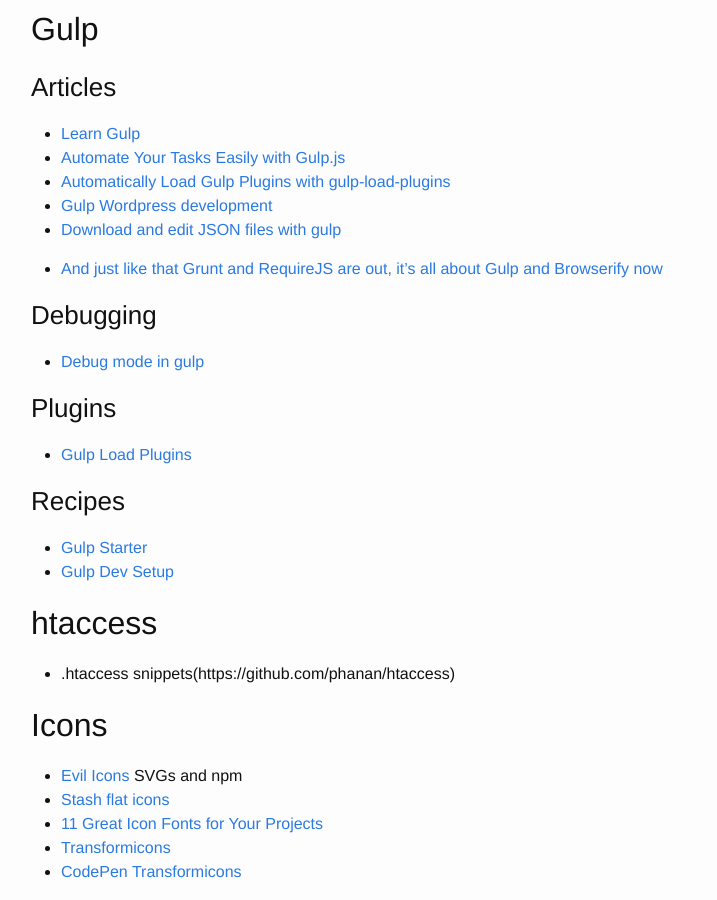
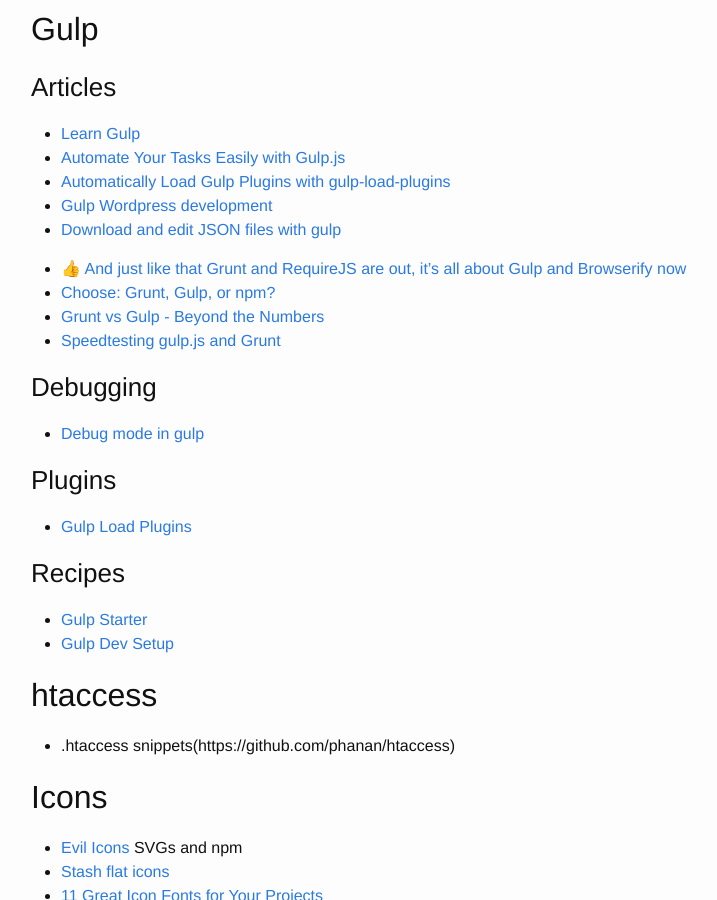
Before and after one commit to brownerd/brownerd.github.io, a Jekyll site: the page built from _posts/2015-01-01-reading-list-2015.md, in a window 1280 px wide and 900 px high, scrolled down 4848 px. Shown: the whole window, without its empty margins (239-956 px from the left). Built offline with Jekyll 4.4.1, drawn with Linux system fonts in a browser that asks for light colours; emoji names are drawn with the system emoji font; some of the changed text lies outside the part shown.

Commit message:
gulp and browserify articles

```diff
--- a/_posts/2015-01-01-reading-list-2015.md
+++ b/_posts/2015-01-01-reading-list-2015.md
@@ -279,7 +279,10 @@ Just tyring to get better with handling merge conflicts
 - [Gulp Wordpress development](http://mattbanks.me/gulp-wordpress-development/)
 - [Download and edit JSON files with gulp](http://ole.michelsen.dk/blog/download-and-edit-json-files-with-gulp.html)
 
-- [And just like that Grunt and RequireJS are out, it’s all about Gulp and Browserify now](http://www.100percentjs.com/just-like-grunt-gulp-browserify-now/)
+- [:+1: And just like that Grunt and RequireJS are out, it’s all about Gulp and Browserify now](http://www.100percentjs.com/just-like-grunt-gulp-browserify-now/)
+- [Choose: Grunt, Gulp, or npm?](http://ponyfoo.com/articles/choose-grunt-gulp-or-npm)
+- [Grunt vs Gulp - Beyond the Numbers](http://jaysoo.ca/2014/01/27/gruntjs-vs-gulpjs/)
+- [Speedtesting gulp.js and Grunt](http://tech.tmw.co.uk/2014/01/speedtesting-gulp-and-grunt/)
 
 
 ### Debugging
@@ -413,7 +417,7 @@ Just tyring to get better with handling merge conflicts
 - [Journey From RequireJS to Browserify ](http://esa-matti.suuronen.org/blog/2013/03/22/journey-from-requirejs-to-browserify/)
 - [Backbone & jQuery meet Browserify: easy.](http://learnjs.io/blog/2013/11/23/backbone-jquery-browserify/)
 
-#### Gulp and  Browserify
+#### Gulp and Browserify
 - [And just like that Grunt and RequireJS are out, it’s all about Gulp and Browserify now](http://www.100percentjs.com/just-like-grunt-gulp-browserify-now/)
 - [:+1: Gulp + Browserify: The Everything Post](http://viget.com/extend/gulp-browserify-starter-faq)
 - [:+1: gulp + browserify, the gulp-y way](https://medium.com/@sogko/gulp-browserify-the-gulp-y-way-bb359b3f9623)
```
Also changed, not shown: other parts of _posts/2015-01-01-reading-list-2015.md (+1 -0 lines).
